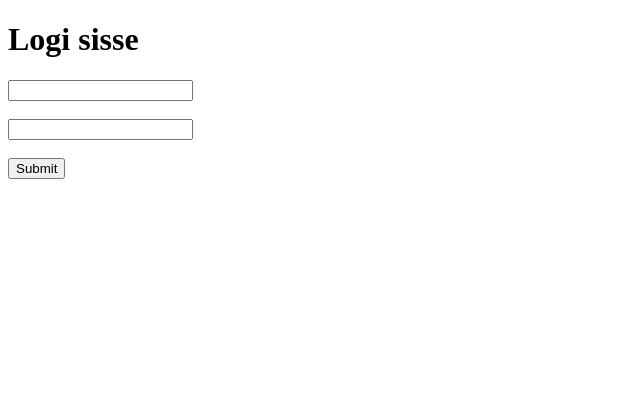
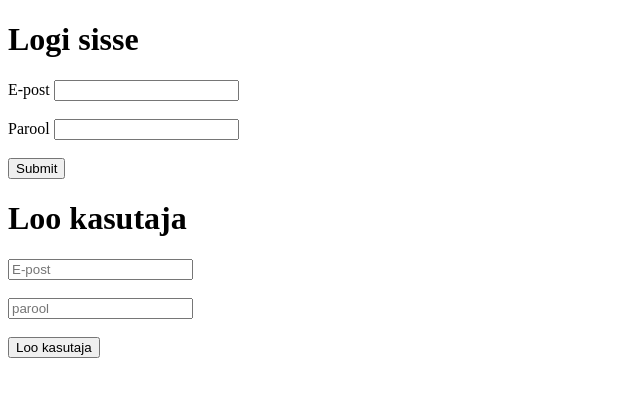
Before and after one commit to Aarovidevik/tund2, a PHP site: page /login.php in a window 1280 px wide. Shown: the top 397 px of the page, without its empty margins (0-640 px from the left). Run offline with PHP 8.4, Linux system fonts and the light colour scheme.

Commit message:
added login page

```diff
--- a/login.php
+++ b/login.php
@@ -1,3 +1,19 @@
+ <?php
+
+	//var_dump($_GET);
+	//echo "<br>";
+	//var_dump($_POST)
+	$signupEmailError = "";
+	//kas on olemas(kas on nuppu vajutatud?)
+	if(isset ($_POST["signupEmail"])){
+		//oli olemas, keegi vajutas
+		//kas oli tühi
+		if(empty($_POST["signupEmail"])){
+
+			$signupEmailError = "See väli on kohustuslik";
+		}
+	}
+ ?>
  <!DOCTYPE html>
 <html>
 	<head>
@@ -6,14 +22,24 @@
 	<body>
 
 		<h1>Logi sisse</h1>
-		<form>
+		<form method="POST">
 
-			<input type="email">
+			<label>E-post</label>
+			<input name= "loginEmail" type="email">
 			<br><br>
-			<input type="password">
+			<label>Parool</label>
+			<input name= "loginPassword" type="password">
 			<br><br>
 			<input type="submit">
 		</form>
+	<h1>Loo kasutaja</h1>
+		<form method="POST">
 
+			<input placeholder= E-post name= "signupEmail" type="email"><?php echo $signupEmailError;?>
+			<br><br>
+			<input placeholder= parool name= "signupPassword" type="password">
+			<br><br>
+			<input type="submit" value="Loo kasutaja">
+		</form>
 </body>
 </html>
```
